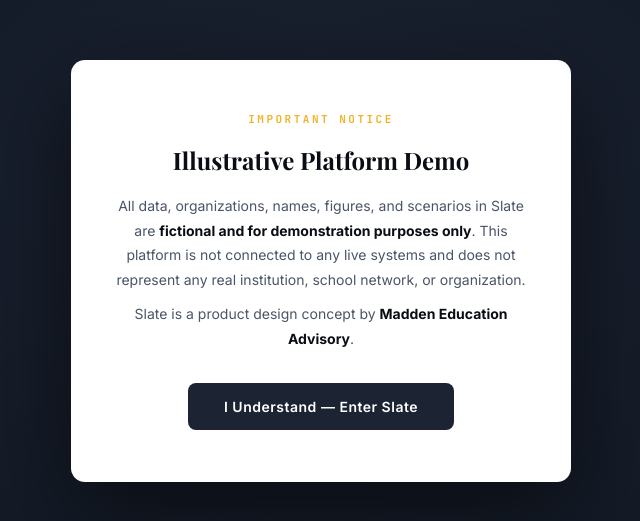
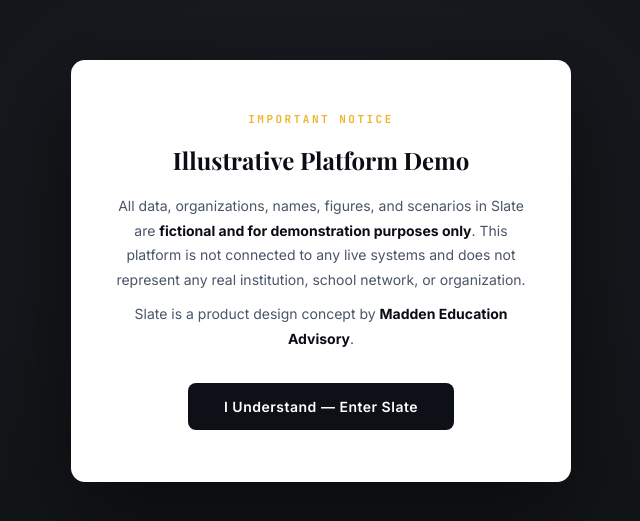
Before and after one commit to mikemadden333/slate-v3, a React (Vite) app: page / in a window 1280 px wide. Shown: the part 129-650 px from the top of the page, without its empty margins (319-959 px from the left). Built offline with nearby package versions, Linux system fonts and the light colour scheme.

Commit message:
Splash screen: dark slate gray background matching app sidebar, not navy blue

```diff
--- a/src/shell/SplashScreen.tsx
+++ b/src/shell/SplashScreen.tsx
@@ -23,10 +23,10 @@
   { label: 'REPORTS', color: modColors.reports },
 ];
 
-// v2-matched background: dark slate blue, not pure black
-const SPLASH_BG = '#1C2333';
-const SPLASH_BG_DARK = '#141B27';
-const SPLASH_BG_EDGE = '#0F1520';
+// Dark slate gray — matches the app's sidebar/shell, not navy blue
+const SPLASH_BG = '#1A1D23';       // warm dark gray (center glow)
+const SPLASH_BG_MID = '#131619';   // mid tone
+const SPLASH_BG_BASE = '#0D1117';  // matches brand.navy / bg.sidebar exactly
 
 interface SplashScreenProps {
   onEnter: () => void;
@@ -54,7 +54,7 @@
     return (
       <div style={{
         position: 'fixed', inset: 0, zIndex: 9999,
-        background: `radial-gradient(ellipse at 50% 40%, ${SPLASH_BG} 0%, ${SPLASH_BG_DARK} 60%, ${SPLASH_BG_EDGE} 100%)`,
+        background: `radial-gradient(ellipse at 50% 40%, ${SPLASH_BG} 0%, ${SPLASH_BG_MID} 55%, ${SPLASH_BG_BASE} 100%)`,
         display: 'flex', alignItems: 'center', justifyContent: 'center',
         animation: 'fadeInDisclaimer 0.6s ease forwards',
       }}>
@@ -127,7 +127,7 @@
               fontWeight: 600,
               letterSpacing: 0.5,
               color: '#FFFFFF',
-              background: SPLASH_BG,
+              background: SPLASH_BG_BASE,
               border: 'none',
               borderRadius: 8,
               padding: '15px 36px',
@@ -135,11 +135,11 @@
               transition: 'all 0.2s ease',
             }}
             onMouseEnter={e => {
-              (e.target as HTMLButtonElement).style.background = '#253044';
+              (e.target as HTMLButtonElement).style.background = '#22262E';
               (e.target as HTMLButtonElement).style.transform = 'translateY(-1px)';
             }}
             onMouseLeave={e => {
-              (e.target as HTMLButtonElement).style.background = SPLASH_BG;
+              (e.target as HTMLButtonElement).style.background = SPLASH_BG_BASE;
               (e.target as HTMLButtonElement).style.transform = 'translateY(0)';
             }}
           >
@@ -157,7 +157,7 @@
     <div
       style={{
         position: 'fixed', inset: 0, zIndex: 9999,
-        background: `radial-gradient(ellipse at 50% 38%, ${SPLASH_BG} 0%, ${SPLASH_BG_DARK} 55%, ${SPLASH_BG_EDGE} 100%)`,
+        background: `radial-gradient(ellipse at 50% 38%, ${SPLASH_BG} 0%, ${SPLASH_BG_MID} 50%, ${SPLASH_BG_BASE} 100%)`,
         display: 'flex', flexDirection: 'column',
         alignItems: 'center', justifyContent: 'center',
         overflow: 'hidden',
```
